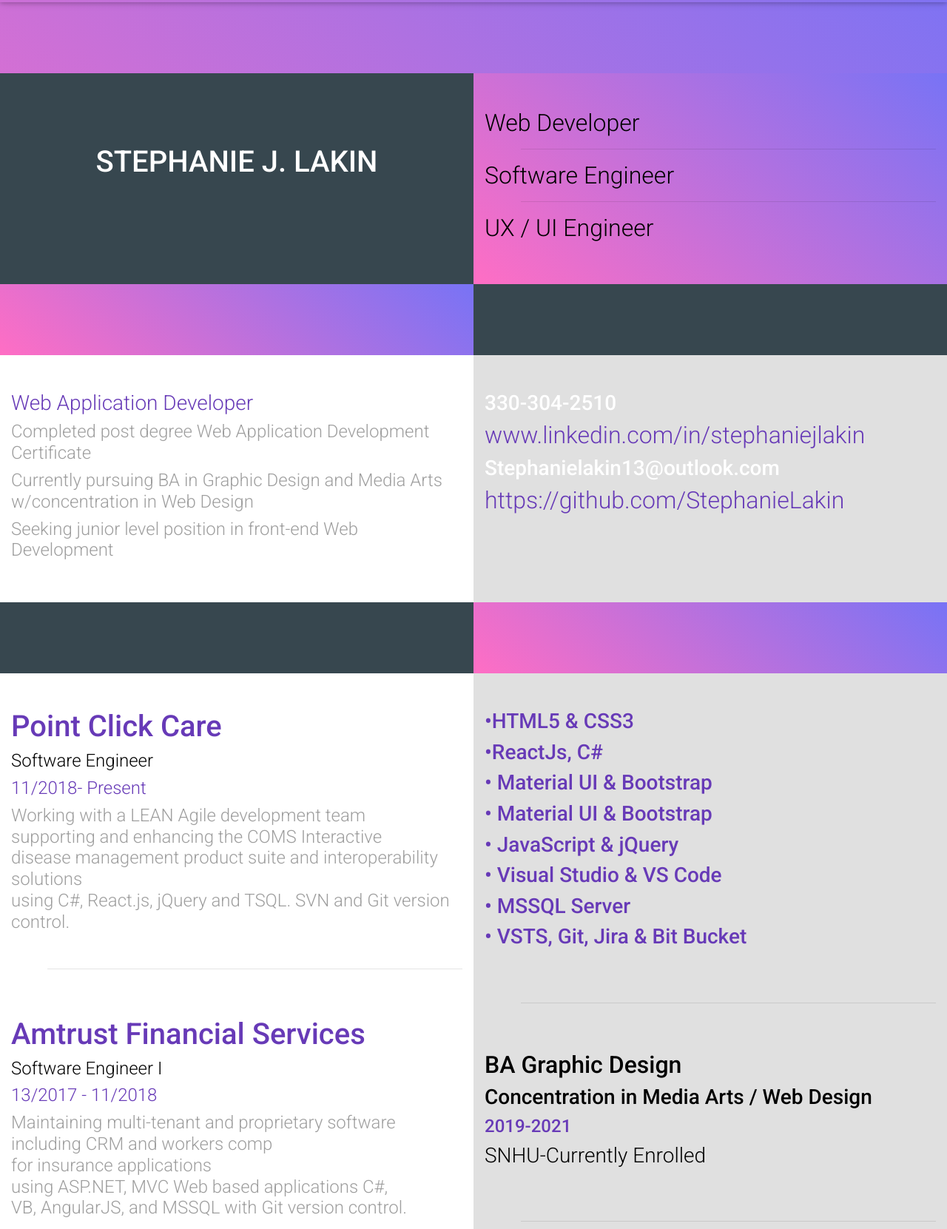
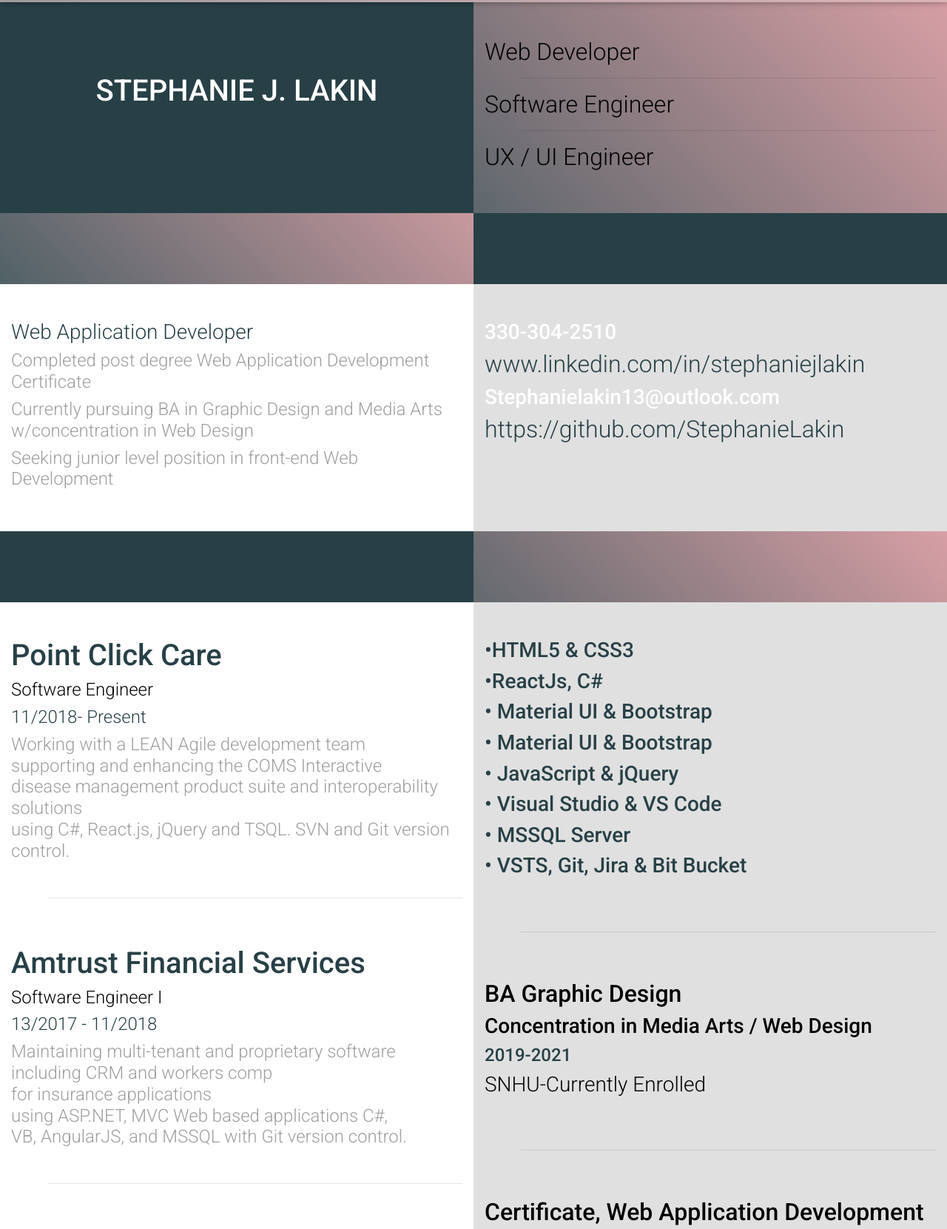
Before and after one commit to StephanieLakin/PortfolioPage, a plain HTML site: page resume.html in a window 1280 px wide. Shown: the part 97-1758 px from the top of the page at 74% size. Drawn offline with nearby package versions, Linux system fonts and the light colour scheme; a web font is replaced by a local one.

Commit message:
thematic styling changes to resume

```diff
--- a/resume.html
+++ b/resume.html
@@ -19,7 +19,7 @@
     <title>SJLakin-Resume</title>
 </head>
 
-<body class="purple-gradient">
+<body class="gradient">
     <header>
         <!-- Navbar -->
         <nav class="navbar navbar-expand-lg navbar-dark sticky-top white-text ">
@@ -73,19 +73,19 @@
             </div>
         </nav>
         <!--End  Navbar -->
-        <div class="container-fluid">
+        <!-- <div class="container-fluid">
             <br></br>
             <br></br>
-        </div>
+        </div> -->
         <div class="container-fluid">
             <div class="row">
-                <div class="col-sm-6 bg special-color white-text">
+                <div class="col-sm-6 bg btnColor1 white-text">
                     <br></br>
                     <br></br>
                     <h1 class="h1 text-center">STEPHANIE J. LAKIN </h1>
                     <br></br>
                 </div>
-                <div class="col-sm-6 bg purple-gradient black-text align-bottom">
+                <div class="col-sm-6 bg gradient black-text align-bottom">
                     <br></br>
                     <H2>Web Developer</H2>
                     <hr>
@@ -100,11 +100,11 @@
 
         <div class="container-fluid">
             <div class="row">
-                <div class="col-sm-6 bg purple-gradient accent-4 white-text">
+                <div class="col-sm-6 bg gradient accent-4 white-text">
                     <br></br>
                     <br></br>
                 </div>
-                <div class="col-sm-6 bg- special-color white-text align-bottom">
+                <div class="col-sm-6 bg- btnColor1 white-text align-bottom">
                     <br></br>
                     <br></br>
                 </div>
@@ -116,7 +116,7 @@
             <div class="row">
                 <div class="col-sm-6 bg white grey-text">
                     <br></br>
-                    <h3 class="deep-purple-text">Web Application Developer</h3>
+                    <h3 class="me">Web Application Developer</h3>
                     <h4> Completed post degree Web Application Development Certificate</h4>
                     <h4>Currently pursuing BA in Graphic Design
                         and Media Arts <br /> w/concentration in Web Design</h4>
@@ -126,9 +126,9 @@
                 <div class="col-sm-6 bg grey lighten-2 white-text text-wrap">
                     <br></br>
                     <h3 class="h3">330-304-2510</h3>
-                    <h2 class="deep-purple-text">www.linkedin.com/in/stephaniejlakin</h2>
+                    <h2 class="me">www.linkedin.com/in/stephaniejlakin</h2>
                     <h3 class="h3">Stephanielakin13@outlook.com</h3>
-                    <h2 class="deep-purple-text">https://github.com/StephanieLakin</h2>
+                    <h2 class="me">https://github.com/StephanieLakin</h2>
                     <br></br>
                 </div>
             </div>
@@ -136,11 +136,11 @@
 
         <div class="container-fluid">
             <div class="row">
-                <div class="col-sm-6 bg special-color white-text">
+                <div class="col-sm-6 bg btnColor1 white-text">
                     <br></br>
                     <br></br>
                 </div>
-                <div class="rec col-sm-6 bg- purple-gradient white-text align-bottom">
+                <div class="rec col-sm-6 bg- gradient white-text align-bottom">
                     <br></br>
                     <br></br>
                 </div>
@@ -152,30 +152,31 @@
             <div class="row">
                 <div class="col-sm-6 bg white grey-text">
                     <br></br>
-                    <h1 class="deep-purple-text h1">Point Click Care</h1>
+                    <h1 class="me h1">Point Click Care</h1>
                     <h4 class="black-text">Software Engineer</h4>
-                    <h4 class="deep-purple-text"">11/2018- Present</h4>
+                    <h4 class="me">11/2018- Present</h4>
                     <h4> Working with a LEAN Agile development team<br> supporting and enhancing the COMS Interactive
                         <br> disease
-                    management product suite and interoperability solutions<br> using C#, React.js, jQuery and TSQL. SVN
+                        management product suite and interoperability solutions<br> using C#, React.js, jQuery and TSQL.
+                        SVN
                         and
                         Git version control.</h4>
                     <br></b>
-                <hr class=" purple-gradient">
+                    <hr class="gradient">
                     <br></br>
-                        <h1 class="deep-purple-text h1">Amtrust Financial Services</h1>
+                    <h1 class="me h1">Amtrust Financial Services</h1>
                     <h4 class="black-text">Software Engineer I</h4>
-                        <h4 class="deep-purple-text">13/2017 - 11/2018</h4>
+                    <h4 class="me">13/2017 - 11/2018</h4>
                     <h4> Maintaining multi-tenant and proprietary software<br>including CRM and workers comp <br>for
                         insurance applications<br>using ASP.NET, MVC Web based applications C#,<br> VB, AngularJS,
                         and
                         MSSQL with Git version control.</h4>
                     <br></b>
-                        <hr class="purple-gradient">
+                    <hr class="gradient">
                     <br></br>
-                        <h1 class="deep-purple-text h1">InfoCision Management Corp</h1>
+                    <h1 class="me h1">InfoCision Management Corp</h1>
                     <h4 class="black-text">Help Desk Analyst – Downtime Support Coordinator</h4>
-                        <h4 class="deep-purple-text">3/2015- 3/2017</h4>
+                    <h4 class=" me ">3/2015- 3/2017</h4>
                     <h4> Designed and developed the new setup website for InfoCision’s Work at Home
                         Communicators:<br>https://secure.infocision.com/wah/<br>Log and track incidents and requests
                         from<br>identification through resolution. Coordinate Call<br>Center Downtime procedures
@@ -185,27 +186,27 @@
                 </div>
                 <div class="col-sm-6 bg-  grey lighten-2 white-text align-bottom">
                     <br></br>
-                    <h3 class="deep-purple-text h3">•HTML5 & CSS3</h3>
-                    <h3 class="deep-purple-text h3">•ReactJs, C#</h3>
-                    <h3 class="deep-purple-text h3"> • Material UI & Bootstrap</h3>
-                    <h3 class="deep-purple-text h3"> • Material UI & Bootstrap</h3>
-                    <h3 class="deep-purple-text h3">• JavaScript & jQuery</h3>
-                    <h3 class="deep-purple-text h3">• Visual Studio & VS Code</h3>
-                    <h3 class="deep-purple-text h3"> • MSSQL Server</h3>
-                    <h3 class="deep-purple-text h3">• VSTS, Git, Jira & Bit Bucket</h3>
+                    <h3 class=" me  h3">•HTML5 & CSS3</h3>
+                    <h3 class=" me  h3">•ReactJs, C#</h3>
+                    <h3 class=" me  h3"> • Material UI & Bootstrap</h3>
+                    <h3 class=" me  h3"> • Material UI & Bootstrap</h3>
+                    <h3 class=" me  h3">• JavaScript & jQuery</h3>
+                    <h3 class=" me  h3">• Visual Studio & VS Code</h3>
+                    <h3 class=" me  h3"> • MSSQL Server</h3>
+                    <h3 class=" me  h3">• VSTS, Git, Jira & Bit Bucket</h3>
                     <br></br>
                     <hr class="purple-gradient">
                     <br></br>
                     <h2 class="black-text h2"> BA Graphic Design</h2>
                     <h3 class="black-text h3">Concentration in Media Arts / Web Design</h3>
-                    <h4 class="deep-purple-text h4"> 2019-2021</h4>
+                    <h4 class=" me  h4"> 2019-2021</h4>
                     <h3 class="black-text">SNHU-Currently Enrolled</h3>
                     <br></br>
                     <hr class="purple-gradient">
                     <br></br>
                     <h2 class="black-text h2">Certificate, Web Application Development</h2>
                     <h3 class="black-text h3">Associate of Liberal Arts and Sciences</h3>
-                    <h4 class="deep-purple-text h4">2012-2016</h4>
+                    <h4 class=" me  h4">2012-2016</h4>
                     <h3 class="black-text">Cuyahoga Community College</h3>
                     <h4 class="white-text">Phi Theta Kappa Honors Society</h4>
                 </div>
--- a/styles.css
+++ b/styles.css
@@ -212,6 +212,14 @@ hr {
     rgba(211, 149, 155, 0.69) 100%
   );
 }
+
+.gradient {
+  background: linear-gradient(
+    45deg,
+    rgba(39, 64, 70, 0.6),
+    rgba(211, 149, 155, 0.69) 100%
+  );
+}
 #footer {
   background: linear-gradient(
     45deg,
```
Also changed, not shown: index.html (+31 -18 lines). Lines whose indentation alone changed are shown as unchanged.
